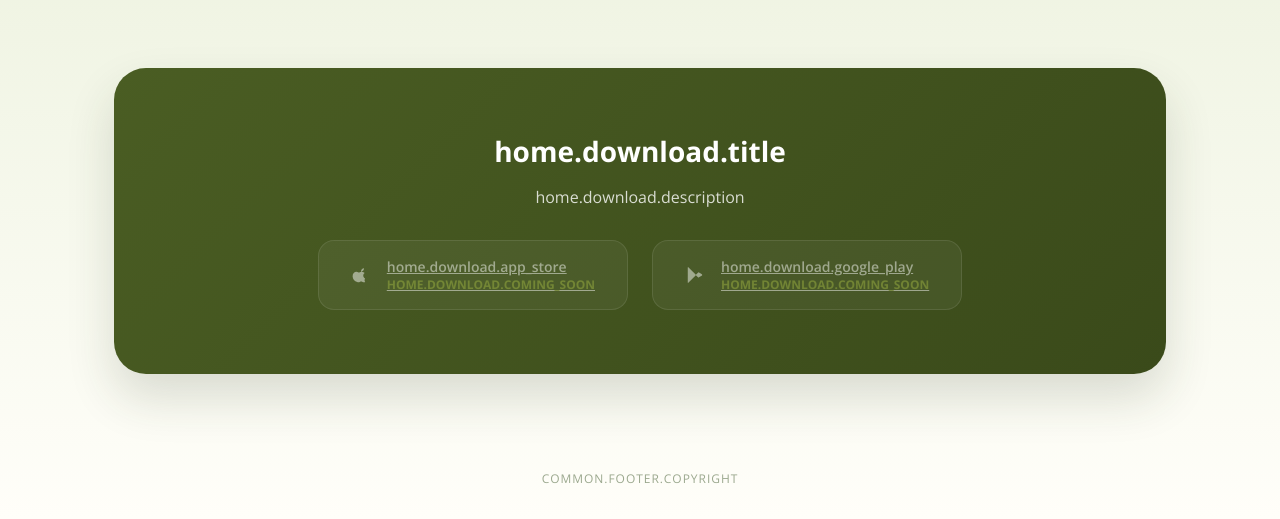
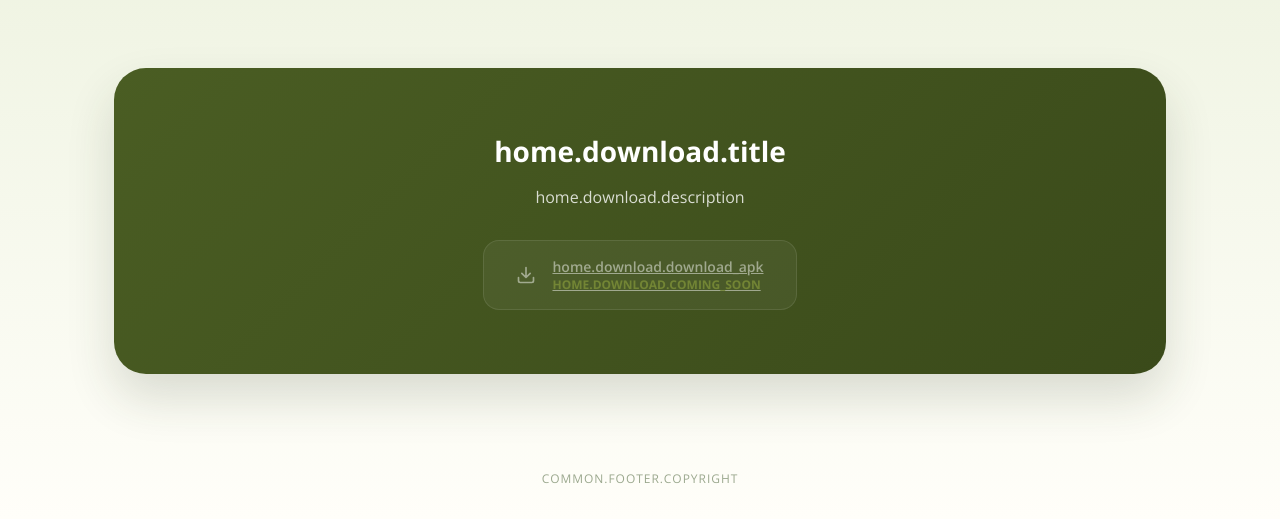
Before and after one commit to Gernika-DidaktikApp/GerniApi, a Python web app: template app/web/templates/home.html in a window 1280 px wide. Shown: the part 1077-1596 px from the top of the page. Run offline with Jinja, Linux system fonts and the light colour scheme; the template is opened without the code that fills it, so the values that code supplies are empty.

Commit message:
UI: corregir boton de descarga del apk

```diff
--- a/app/i18n/es.json
+++ b/app/i18n/es.json
@@ -41,8 +41,7 @@
     "download": {
       "title": "Lleva la historia en tu bolsillo",
       "description": "Descarga la aplicación móvil y disfruta de todas las actividades educativas de Gernibide.",
-      "app_store": "App Store",
-      "google_play": "Google Play",
+      "download_apk": "Descarga aquí el APK",
       "coming_soon": "Muy Pronto"
     }
   },
--- a/app/i18n/eu.json
+++ b/app/i18n/eu.json
@@ -41,8 +41,7 @@
     "download": {
       "title": "Eraman historia zure poltsikoan",
       "description": "Deskargatu aplikazio mugikorra eta gozatu Gernibide-ren hezkuntza jarduera guztiekin.",
-      "app_store": "App Store",
-      "google_play": "Google Play",
+      "download_apk": "Deskargatu hemen APK",
       "coming_soon": "Laster"
     }
   },
--- a/app/web/templates/home.html
+++ b/app/web/templates/home.html
@@ -147,34 +147,16 @@
                     </p>
 
                     <div class="download-badges">
-                        <!-- App Store Badge (iOS) - Deshabilitado temporalmente -->
-                        <a href="#" class="badge-item badge-disabled" title="Disponible próximamente">
-                            <svg width="20" height="20" viewBox="0 0 24 24" fill="none"
-                                xmlns="http://www.w3.org/2000/svg">
-                                <path
-                                    d="M17.05 20.28C16.07 21.23 14.97 20.76 13.9 20.26C12.76 19.76 11.72 19.73 10.52 20.26C9.03999 20.95 8.26999 20.41 7.42999 20.28C4.29999 19.81 1.92999 17.19 1.92999 13.57C1.92999 9.94999 4.05999 8.18999 6.60999 8.05999C7.35999 8.05999 7.95999 8.38999 8.47999 8.67999C8.85999 8.88999 9.18999 9.07999 9.51999 9.07999C9.79999 9.07999 10.11 8.90999 10.45 8.72999C11.17 8.34999 12.01 7.90999 13.12 8.01999C14.61 8.15999 15.73 8.72999 16.46 9.72999C13.81 11.37 14.46 15.14 16.88 16.11C16.4 17.38 15.77 18.64 17.04 20.29L17.05 20.28ZM12.03 7.96999C11.88 5.83999 13.62 4.09999 15.63 3.92999C15.9 6.35999 13.35 8.16999 12.03 7.96999Z"
-                                    fill="currentColor" />
-                            </svg>
-                            <div class="badge-text">
-                                <span class="badge-store">{{ _('home.download.app_store') }}</span>
-                                <span class="badge-status">{{ _('home.download.coming_soon') }}</span>
-                            </div>
-                        </a>
-
-                        <!-- Android APK Badge - Deshabilitado hasta tener APK -->
+                        <!-- Android APK Download Button - Deshabilitado hasta tener APK -->
                         <!-- Para habilitar: quitar clase 'badge-disabled' y cambiar href="#" por href="/static/downloads/gernibide.apk" -->
                         <a href="#" class="badge-item badge-disabled" download="gernibide.apk" title="Disponible próximamente">
                             <svg width="20" height="20" viewBox="0 0 24 24" fill="none"
                                 xmlns="http://www.w3.org/2000/svg">
-                                <path
-                                    d="M3.609 2.48C3.429 2.65 3.329 2.95 3.329 3.35V20.65C3.329 21.04 3.429 21.35 3.609 21.52L3.669 21.58L13.049 12.2V12.01V11.81L3.669 2.42L3.609 2.48Z"
-                                    fill="currentColor" />
-                                <path
-                                    d="M16.189 15.34L13.049 12.2V12.01V11.81L16.199 8.66L16.269 8.7L19.909 10.77C20.939 11.35 20.939 12.36 19.909 12.95L16.269 15.02L16.189 15.34Z"
-                                    fill="currentColor" />
+                                <path d="M21 15v4a2 2 0 01-2 2H5a2 2 0 01-2-2v-4M7 10l5 5 5-5M12 15V3"
+                                    stroke="currentColor" stroke-width="2" stroke-linecap="round" stroke-linejoin="round"/>
                             </svg>
                             <div class="badge-text">
-                                <span class="badge-store">{{ _('home.download.google_play') }}</span>
+                                <span class="badge-store">{{ _('home.download.download_apk') }}</span>
                                 <span class="badge-status">{{ _('home.download.coming_soon') }}</span>
                             </div>
                         </a>
```
Also changed, not shown: app/web/static/downloads/README.md.
